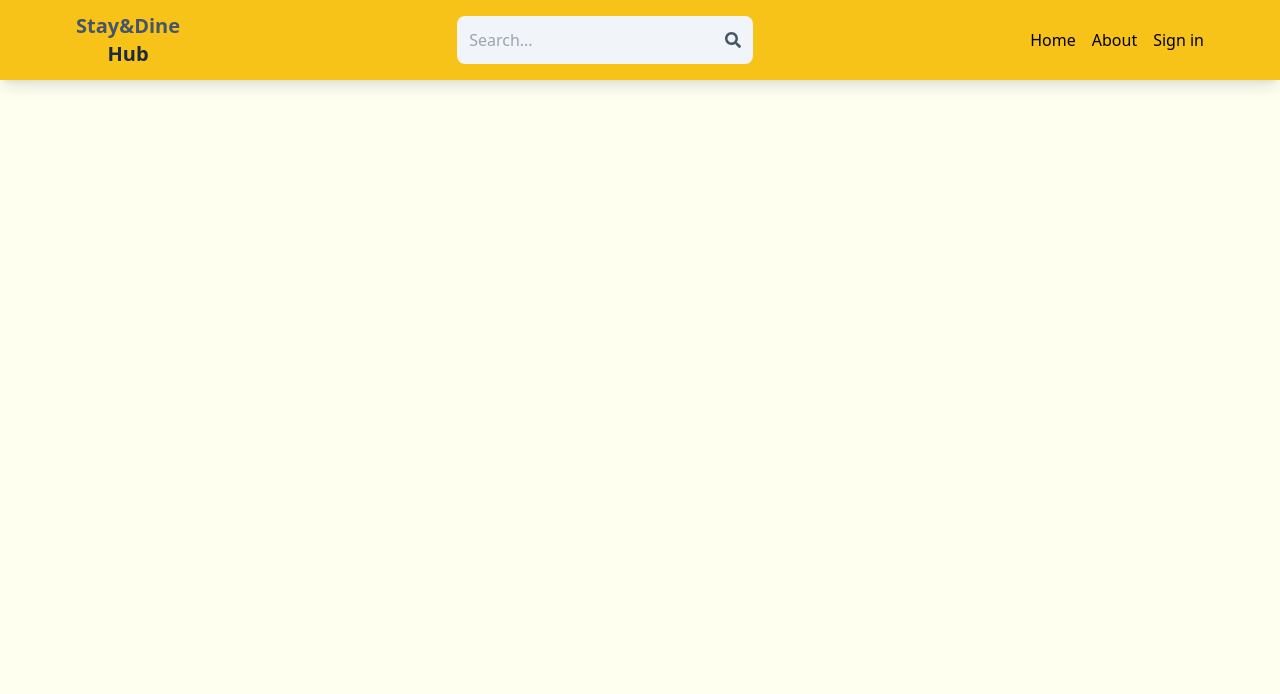
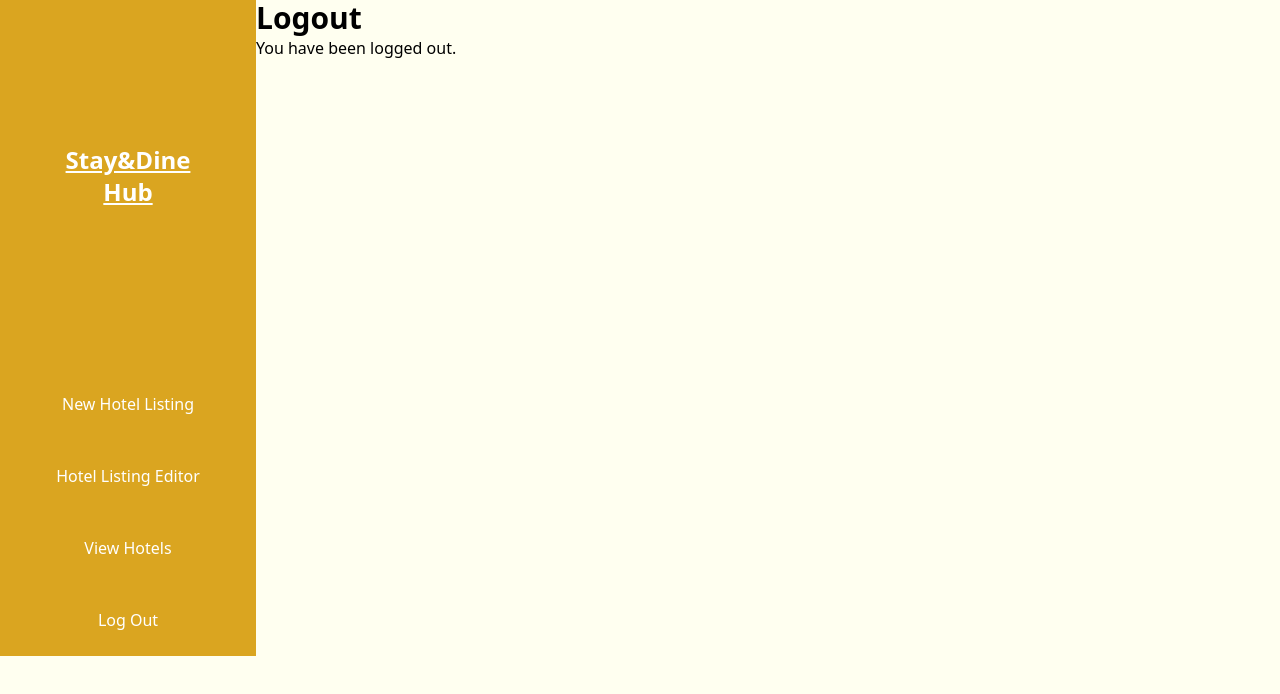
Before and after one commit to Tharika-Akurana/mern-hotel-booking-app, a React (Vite) app in the folder client/: page /logout in a window 1280 px wide. Shown: the top 694 px of the page. Built offline with nearby package versions, Linux system fonts and the light colour scheme.

Commit message:
Creating the Side Bar and Update Codes

```diff
--- a/client/src/App.jsx
+++ b/client/src/App.jsx
@@ -9,10 +9,17 @@ import PrivateRoute from "./components/PrivateRoute";
 import Welcome from "./pages/Welcome";
 import AdminSignIn from "./pages/AdminSignIn";
 import CreateListings from "./pages/CreateListings";
+import EditListings from "./pages/EditListings";
+import Sidebar from "./components/Sidebar";
+import Listings from "./pages/Listings";
+import Logout from "./pages/Logout";
+
 
 export default function App() {
-  return <BrowserRouter>
+  return (
+    <BrowserRouter>
       <Header/>
+      <div className="flex">
         <Routes>
 
           <Route path="/" element={<Welcome/>} />
@@ -26,8 +33,15 @@ export default function App() {
           <Route element={<PrivateRoute />}>
             <Route path='/profile' element={<Profile />} />
           </Route>
-    <Route path="/create-listings" element={<CreateListings/>} />
+
+
+          <Route path="/create-listings" element={<> <Sidebar /> <CreateListings/> </>} />
+          <Route path="/edit-listings" element={<> <Sidebar /> <EditListings/> </>} />
+          <Route path="/listings" element={<> <Sidebar /> <Listings/> </>} />
+          <Route path="/logout" element={<> <Sidebar/> <Logout/> </>} />
 
         </Routes>
+      </div>
     </BrowserRouter>
+  );
 }
--- a/client/src/components/Header.jsx
+++ b/client/src/components/Header.jsx
@@ -5,7 +5,9 @@ import { useSelector } from 'react-redux';
 export default function Header() {
     const { currentUser } = useSelector((state) => state.user);
     const location = useLocation();
-    const showHeader = location.pathname !== '/'&& location.pathname !== '/admin-sign-in' && location.pathname !== '/sign-in' && location.pathname !== '/sign-up' && location.pathname !== '/create-listings';
+    const showHeader = location.pathname !== '/'&& location.pathname !== '/admin-sign-in' &&
+    location.pathname !== '/sign-in' && location.pathname !== '/sign-up' && location.pathname !== '/create-listings'
+    && location.pathname !== '/listings' && location.pathname !== '/edit-listings' && location.pathname !== '/logout';
     const navigate = useNavigate;
 
 
--- /dev/null
+++ b/client/src/components/Sidebar.jsx
@@ -0,0 +1,41 @@
+import React from 'react';
+import { Link } from 'react-router-dom';
+
+const Sidebar = () => {
+
+    return (
+        <div className = 'w-64 h-auto bg-goldLeaf text-white flex flex-col justify-between'>
+            <div className='mb-32'></div>
+                <div className='p-4 text-center mb-36'>
+                    <h1 className='text-2xl font-bold underline'>
+                        <div>
+                        Stay&Dine
+                        </div>
+                        Hub
+                    </h1>
+                </div>
+            <nav className='flex-grow text-center'>
+
+                <Link to = "/create-listings" className='block py-6 px-4 hover:bg-darkGold'>
+                    New Hotel Listing
+                </Link>
+
+                <Link to = "/edit-listings" className='block py-6 px-4 hover:bg-darkGold' >
+                    Hotel Listing Editor
+                </Link>
+
+                <Link to = "/listings" className='block py-6 px-4 hover:bg-darkGold' >
+                    View Hotels
+                </Link>
+
+                <Link to = "/logout" className='block py-6 px-4 hover:bg-darkGold' >
+                    Log Out
+                </Link>
+
+            </nav>
+
+        </div>
+    );
+};
+
+export default Sidebar;
--- /dev/null
+++ b/client/src/pages/EditListings.jsx
@@ -0,0 +1,12 @@
+import React from 'react';
+
+const EditListings = () => {
+  return (
+    <div>
+      <h1 className="text-3xl font-bold">Edit Listings</h1>
+      <p>This is the edit listings page.</p>
+    </div>
+  );
+};
+
+export default EditListings;
--- /dev/null
+++ b/client/src/pages/Listings.jsx
@@ -0,0 +1,12 @@
+import React from 'react';
+
+const Listings = () => {
+  return (
+    <div>
+      <h1 className="text-3xl font-bold">Listings</h1>
+      <p>This is the listings page.</p>
+    </div>
+  );
+};
+
+export default Listings;
--- /dev/null
+++ b/client/src/pages/Logout.jsx
@@ -0,0 +1,12 @@
+import React from 'react';
+
+const Logout = () => {
+  return (
+    <div>
+      <h1 className="text-3xl font-bold">Logout</h1>
+      <p>You have been logged out.</p>
+    </div>
+  );
+};
+
+export default Logout;
```
Lines whose indentation alone changed are shown as unchanged.
